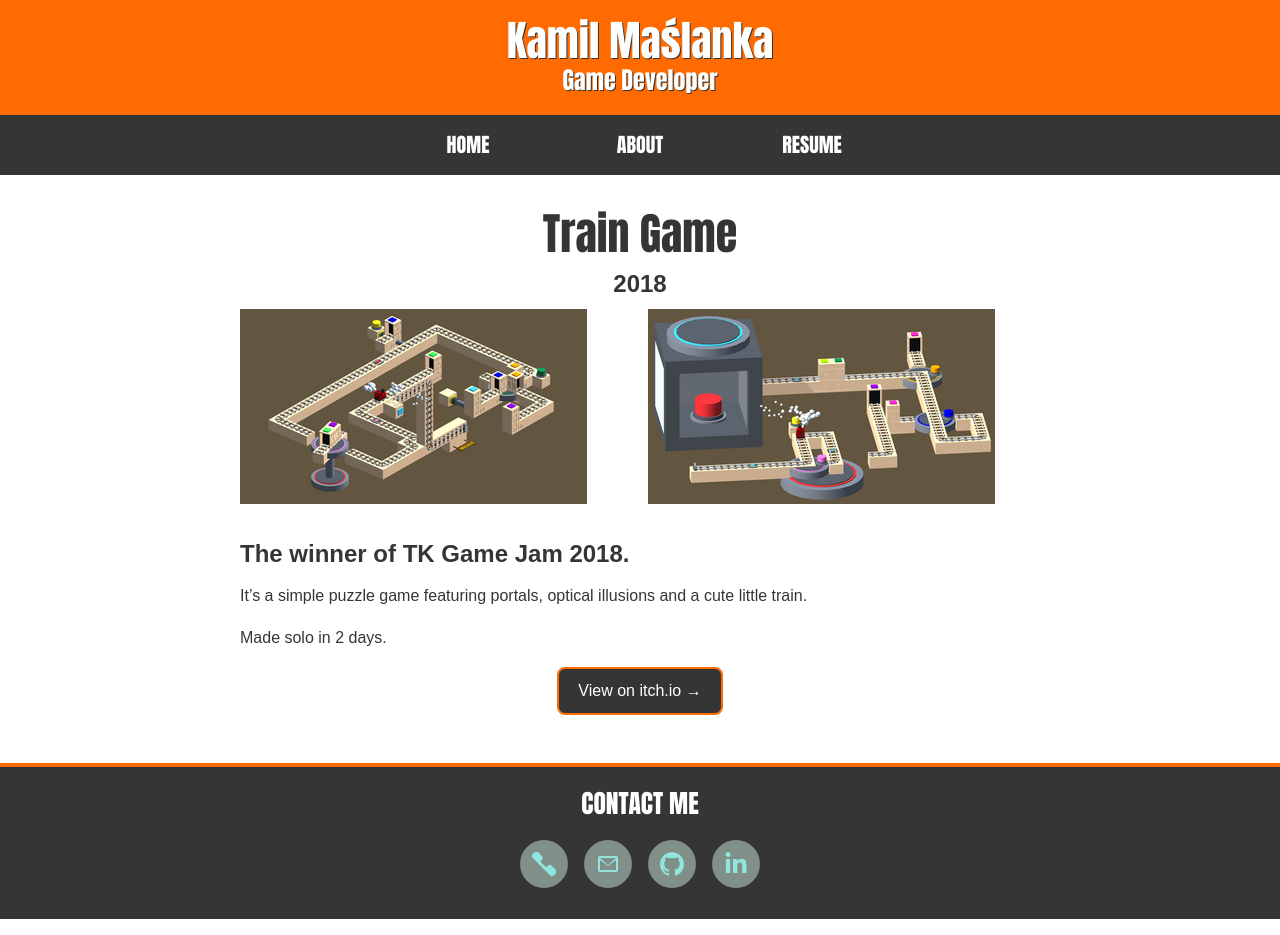
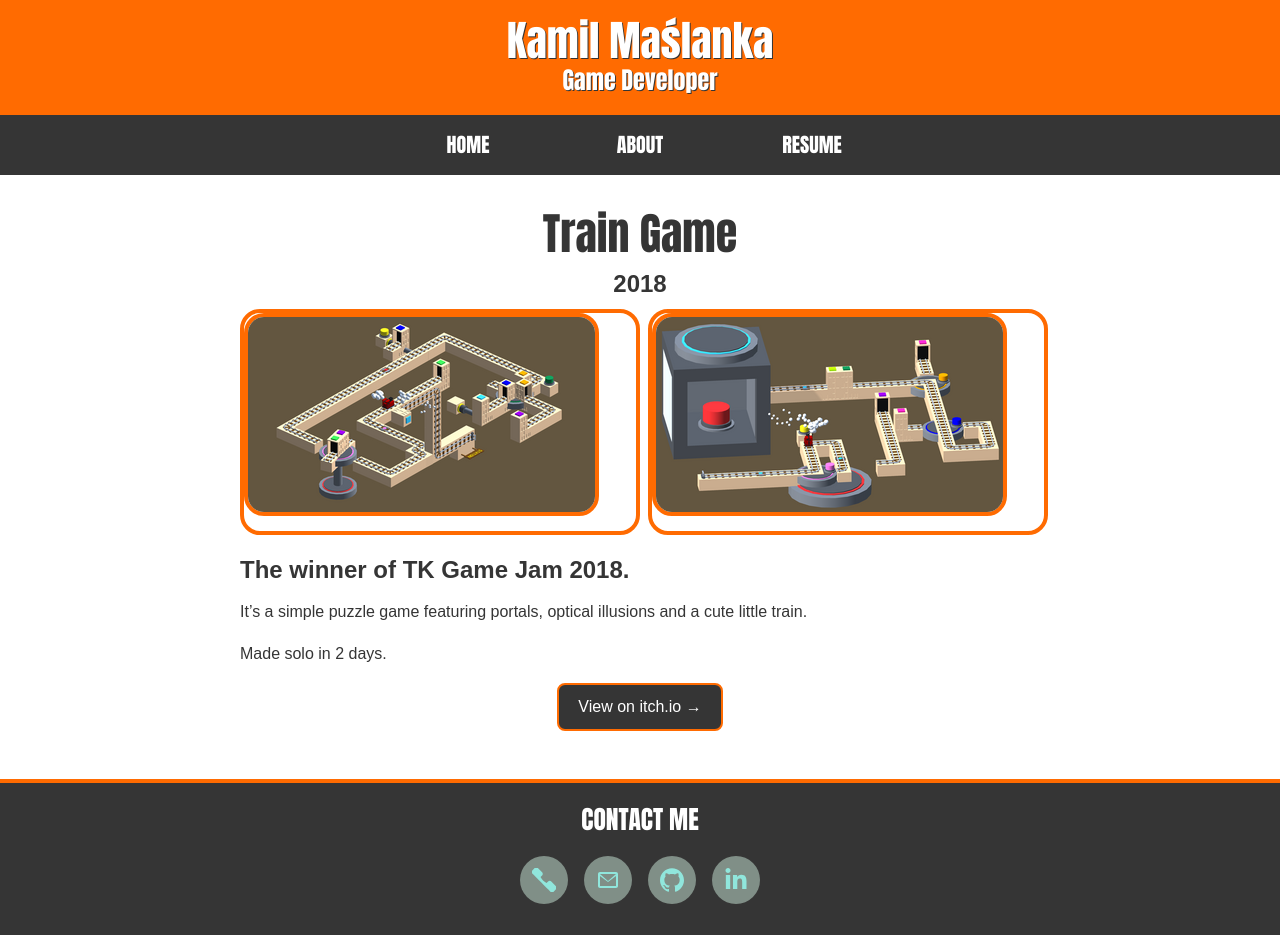
Before and after one commit to juna8001/juna8001.github.io, a Jekyll site: the page built from _projects/personal/Train.md, in a window 1280 px wide. Built offline with Jekyll 4.4.1, drawn with Linux system fonts in a browser that asks for light colours.

Commit message:
improvements

```diff
--- a/assets/styles/project.css
+++ b/assets/styles/project.css
@@ -12,5 +12,7 @@
 }
 
 .project-page .project-media-item{
-
+    border-radius: 20px;
+    overflow: hidden;
+    border: 4px solid var(--acent-color);
 }
--- a/assets/styles/project_rect.css
+++ b/assets/styles/project_rect.css
@@ -16,8 +16,7 @@
     display: block;
 }
 
-.project-rect-banner video,
-.project-rect-banner img {
+.project-rect-banner .anymedia {
     width: 100%;
     height: 100%;
     object-fit: cover;
```
